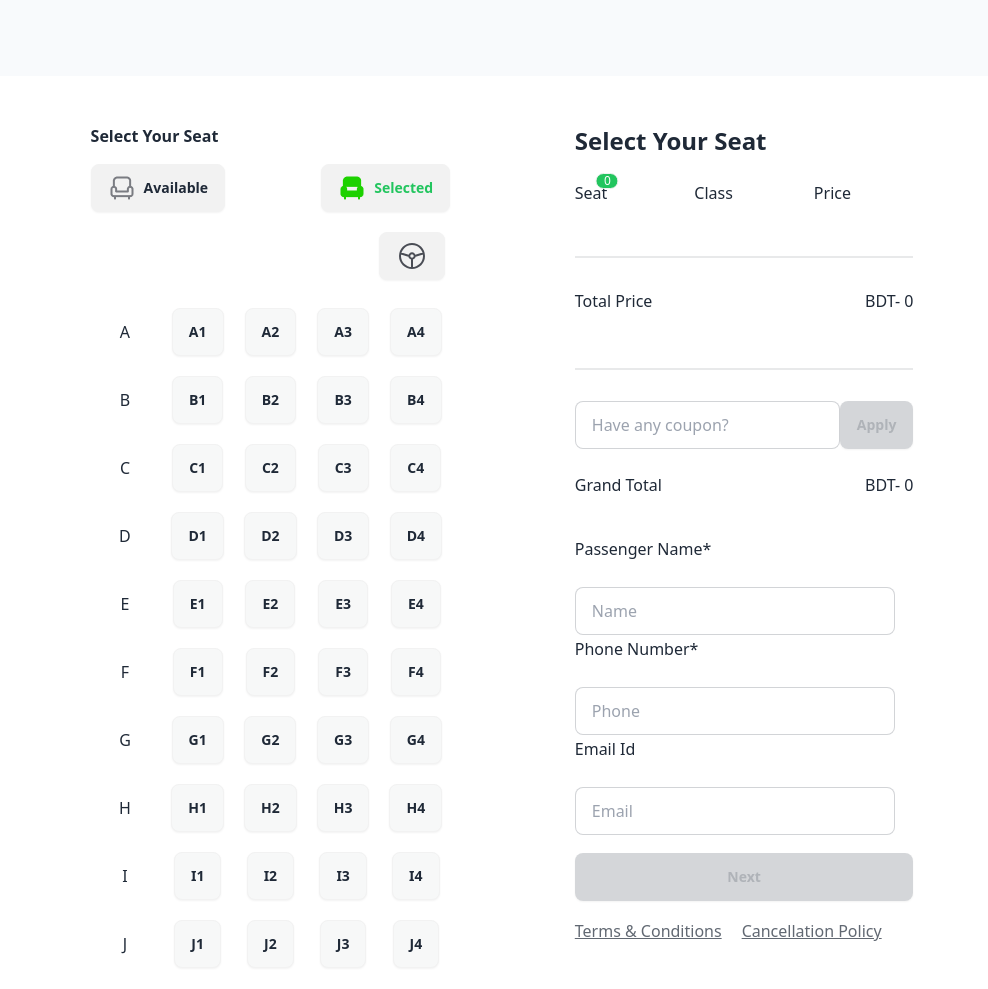
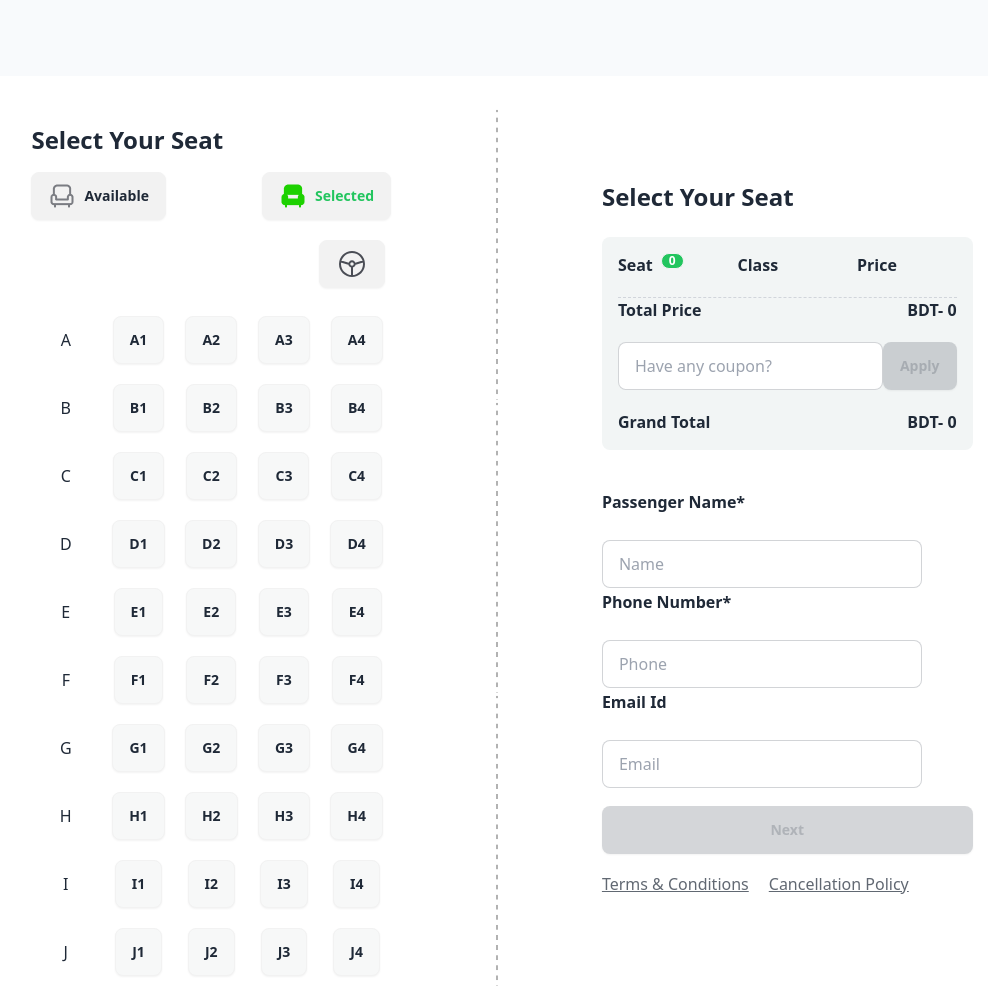
Before and after one commit to ri5257/A5-P-Ticket, a plain HTML site: page index.html in a window 1280 px wide. Shown: the part 2244-3233 px from the top of the page, without its empty margins (138-1126 px from the left). Drawn offline with nearby package versions, Linux system fonts and the light colour scheme.

Commit message:
some section modify

```diff
--- a/index.html
+++ b/index.html
@@ -124,16 +124,19 @@
             </div>
         </section>
 
-        <section id="paribahan" class="roboto my-14 p-4 rounded-t-[70px] border-t-2 bg-slate-50 border-t-green-500 rounded-[88px] mt-32  ">
+        <section id="paribahan"
+            class="roboto my-14 p-4 rounded-t-[70px] border-t-2 bg-slate-50 border-t-green-500 rounded-[88px] mt-32  ">
             <div class="title flex flex-col justify-center items-center my-10 space-y-5">
                 <h1 class="text-2xl lg:text-3xl font-bold">P.H Paribahan</h1>
                 <p class="text-base lg:text-xl text-center">Effortlessly count tickets with our innovative ticket
                     counting feature. <br> Simply input ticket numbers and let our app do
                     the rest. Say goodbye to manual counting errors!</p>
             </div>
-            <div class=" flex lg:flex-row flex-col lg:justify-between items-center mx-20 mb-20 w-[1170px] h-[418px]  pt-10 pr-20 rounded-3xl bg-white ">
+            <div
+                class=" flex lg:flex-row flex-col lg:justify-between items-center mx-20 mb-20 w-[1170px] h-[418px]  pt-10 pr-20 rounded-3xl bg-white ">
                 <div class="flex flex-col">
-                      <div class="g-paribahan flex my-8 gap-3 lg:gap-5 lg:flex-row flex-col justify-center lg:justify-around items-center">
+                    <div
+                        class="g-paribahan flex my-8 gap-3 lg:gap-5 lg:flex-row flex-col justify-center lg:justify-around items-center">
                         <div class="flex -mt-20 justify-between items-center">
                             <div class="img px-4">
                                 <img src="images/bus-logo.png" alt="">
@@ -181,7 +184,7 @@
                 <div
                     class="main-seat bg-white flex lg:flex-row flex-col gap-2 justify-evenly lg:w-full items-center p-4 rounded-xl mx-20">
                     <div class="main-left py-4">
-                           <h1 class="py-4 font-bold">Select Your Seat</h1>
+                        <h1 class="py-4 text-2xl font-bold">Select Your Seat</h1>
                         <div class="flex lg:flex-row flex-col gap-4 justify-between">
                             <div>
                                 <a class="btn">
@@ -256,54 +259,52 @@
 
                         </div>
                     </div>
+                    <span><img src="images/info-devider - Copy.png" alt=""> <img src="images/info-devider - Copy.png"
+                            alt=""><img src="images/info-devider - Copy.png" alt=""></span>
                     <div class="main-rightt space-y-6">
                         <h1 class="text-2xl font-bold">Select Your Seat</h1>
+                        <div class="bg-[#f2f5f5] rounded-lg p-4">
                             <div class="div seat-update grid grid-cols-3 gap-5">
-                                <div class="indicator">
+                                <div class="flex flex-row gap-x-2 font-bold">
                                     <h1>Seat</h1>
                                     <span class="badge bg-green-500 text-white badge-sm indicator-item"
                                         id="indicator">0</span>
                                 </div>
-                                <h1>Class</h1>
-                                <h1>Price</h1>
-
-
-                                <p id="seat-number">
-                                </p>
+                                <h1 class="font-bold">Class</h1>
+                                <h1 class="font-bold">Price</h1>
+                                <p id="seat-number"></p>
                                 <p id="seat-class"></p>
                                 <p id="seat-price"></p>
-
                             </div>
-                           <div class="divider"></div>
-                           <div class="flex justify-between">
-                                <h1>Total Price</h1>
-                                <h1>BDT- <span id="total-price">0</span></h1>
+                            <hr class="border-dashed border-gray-300">
+                            <div class="flex justify-between mb-5">
+                                <h1 class="font-semibold">Total Price</h1>
+                                <h1 class="font-semibold">BDT- <span id="total-price">0</span></h1>
                             </div>
                             <div id="discount-div" class="flex justify-between">
                             </div>
-                           <div class="divider"></div>
                             <div id="discount-input" class="flex">
-                                <input type="text" id="apply-input" placeholder="Have any coupon?"  class="input input-bordered w-full max-w-xs" /> <button id="apply-btn"
+                                <input type="text" id="apply-input" placeholder="Have any coupon?"
+                                    class="input input-bordered w-full max-w-xs" /> <button id="apply-btn"
                                     class="btn bg-green-500 text-white btn-disabled">Apply</button>
 
                             </div>
-                           <div class="flex justify-between">
-                                <h1>Grand Total</h1>
-                                <h1>BDT- <span id="grand-total-price">0</span></h1>
+                            <div class="flex justify-between mt-5">
+                                <h1 class="font-semibold">Grand Total</h1>
+                                <h1 class="font-semibold">BDT- <span id="grand-total-price">0</span></h1>
+                            </div>
                         </div>
                         <div class="form py-4 space-y-0.5">
-                                <h1>Passenger Name*</h1> <br>
+                            <h1 class="font-bold">Passenger Name*</h1> <br>
                             <input type="text" placeholder="Name" class="input input-bordered w-full max-w-xs" />
-                                <h1>Phone Number*</h1> <br>
+                            <h1 class="font-bold">Phone Number*</h1> <br>
                             <input id="phone-number" type="text" placeholder="Phone"
                                 class="input input-bordered w-full max-w-xs" />
-                                <h1>Email Id</h1> <br>
-                                <input type="text" placeholder="Email"
-                                     class="input input-bordered w-full max-w-xs" />
+                            <h1 class="font-bold">Email Id</h1> <br>
+                            <input type="text" placeholder="Email" class="input input-bordered w-full max-w-xs" />
                             <br>
                             <div class="py-4">
-                                     <button id="next"
-                                          class="btn btn-success w-full btn-disabled text-white">Next</button>
+                                <button id="next" class="btn btn-success w-full btn-disabled text-white">Next</button>
                             </div>
                             <div class="flex gap-5 opacity-70">
                                 <h1 class="underline">Terms & Conditions</h1>
```
Also changed, not shown: images/info-devider - Copy.png (added). Lines whose indentation alone changed are shown as unchanged.
